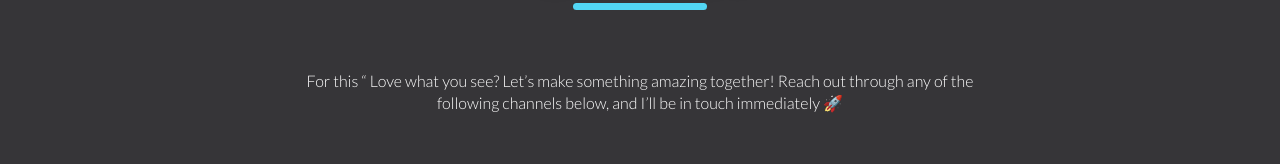
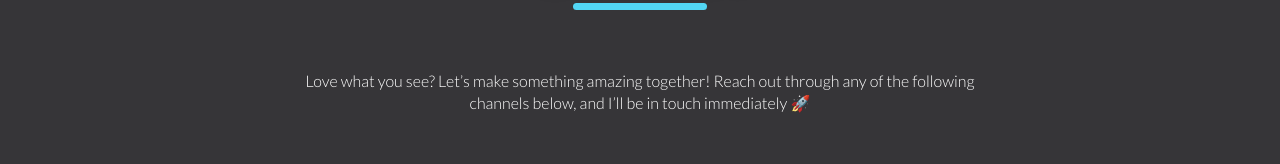
Before and after one commit to kazdevs/bawo-otaigho-portfolio, a React (Create React App) app: page / in a window 1280 px wide. Shown: the part 5111-5275 px from the top of the page. Built offline with nearby package versions, Linux system fonts and the light colour scheme.

Commit message:
changes to contact

```diff
--- a/src/sections/contact/Contact.jsx
+++ b/src/sections/contact/Contact.jsx
@@ -10,9 +10,9 @@ const Contact = () => {
           <div className="underline"></div>
         </div>
         <p className="contact__first-p">
-          For this “ Love what you see? Let’s make something amazing together!
-          Reach out through any of the following channels below, and I’ll be in
-          touch immediately 🚀
+          Love what you see? Let’s make something amazing together! Reach out
+          through any of the following channels below, and I’ll be in touch
+          immediately 🚀
         </p>
         <div className="contact__btns">
           <a
```
